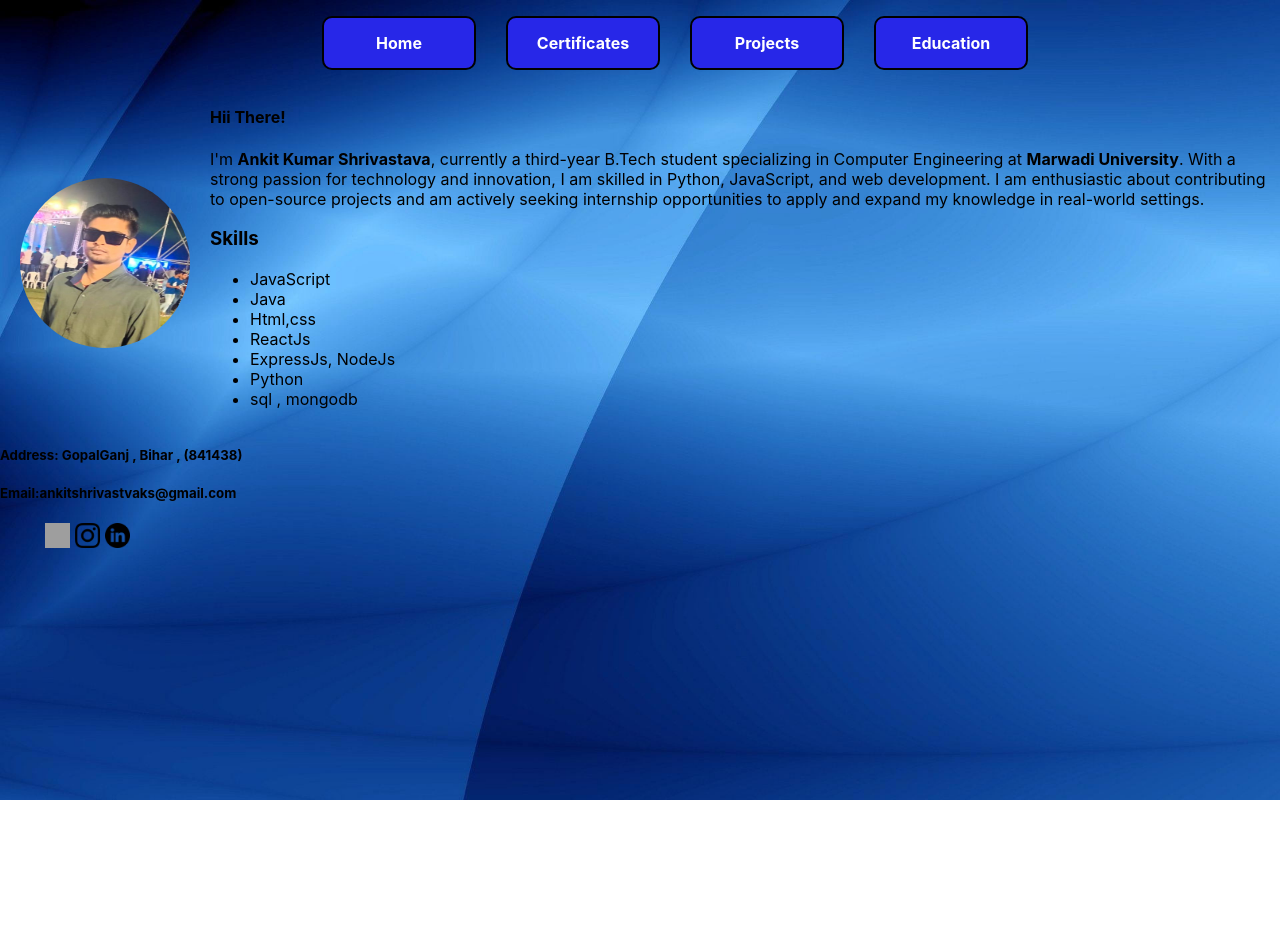
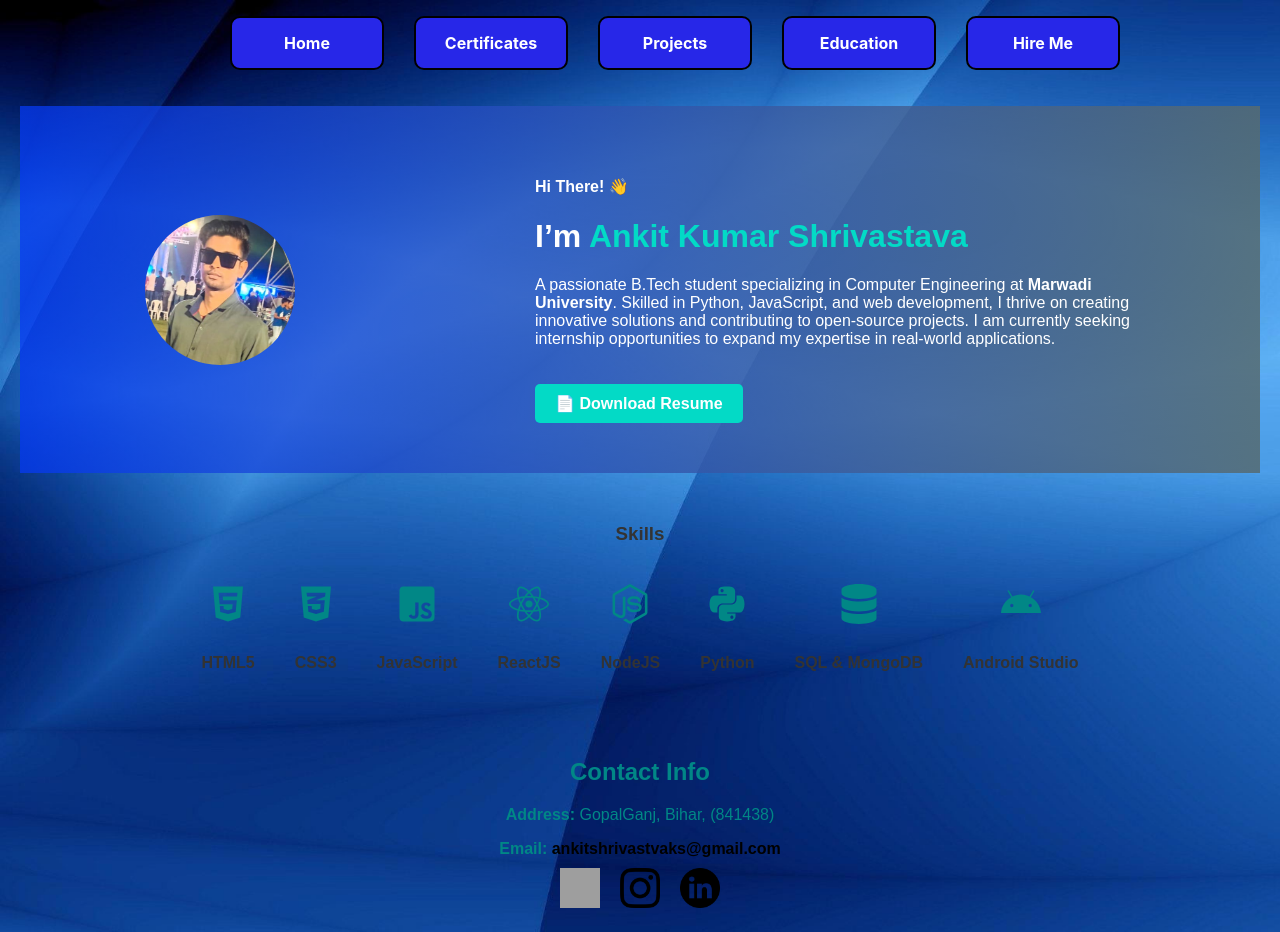
Before and after one commit to AnkitShrivastava27/portfolio, a React (Create React App) app: page / in a window 1280 px wide. Before the commit the page ends 800 px from the top, so only its background shows below. Built offline with nearby package versions, Linux system fonts and the light colour scheme; grey boxes are pictures that could not be loaded.

Commit message:
newChanges

```diff
--- a/package.json
+++ b/package.json
@@ -8,6 +8,7 @@
     "@testing-library/user-event": "^13.5.0",
     "react": "^18.3.1",
     "react-dom": "^18.3.1",
+    "react-icons": "^5.4.0",
     "react-responsive-carousel": "^3.2.23",
     "react-router-dom": "^6.23.1",
     "react-scripts": "5.0.1",
--- a/src/App.js
+++ b/src/App.js
@@ -4,6 +4,7 @@ import Certificates from './components/Certificates';
 import Project from './components/Projects';
 import Home from './components/Home';
 import Education from './components/Education';
+import Contact from './components/Contact';
 
 function App() {
   return (
@@ -14,6 +15,7 @@ function App() {
           <li><Link to="/certificates">Certificates</Link></li>
           <li><Link to="/Projects">Projects</Link></li>
           <li><Link to='/Education'>Education</Link></li>
+          <li><Link to='/Contact'>Hire Me</Link></li>
         </ul>
 
 
@@ -22,7 +24,7 @@ function App() {
         <Route path='/certificates' element={<Certificates/>}/>
         <Route path='/Projects' element={<Project/>}/>
         <Route path='/Education' element={<Education/>}/>
-
+        <Route path='/Contact' element={<Contact/>}/>
       </Routes>
     </Router>
     </div>
--- /dev/null
+++ b/src/components/Contact.js
@@ -0,0 +1,46 @@
+import React from "react";
+import git from "../images/github.png";
+import insta from "../images/instagram.png";
+import linked from "../images/linkedin.png";
+import "./contact.css";
+
+const Contact = () => {
+  return (
+    <div className="contact-container">
+      <h2>Contact Me</h2>
+
+      {/* Contact Form */}
+      <form className="contact-form" onSubmit={(e) => e.preventDefault()}>
+        <label>
+          Name:
+          <input type="text" name="name" placeholder="Your Name" required />
+        </label>
+        <label>
+          Email:
+          <input type="email" name="email" placeholder="Your Email" required />
+        </label>
+        <label>
+          Message:
+          <textarea name="message" placeholder="Your Message" rows="4" required></textarea>
+        </label>
+        <button type="submit">Send Message</button>
+      </form>
+
+      {/* Social Links */}
+      <div className="social-links">
+        <p>Or reach out via:</p>
+        <a href="https://github.com/AnkitShrivastava27" target="_blank" rel="noopener noreferrer">
+          <img src={git} alt="GitHub" />
+        </a>
+        <a href="https://www.instagram.com/the.ankit.srivastava?igsh=azE0bG5mMzdod20w" target="_blank" rel="noopener noreferrer">
+          <img src={insta} alt="Instagram" />
+        </a>
+        <a href="https://www.linkedin.com/in/ankit-kumar-shrivastava-79329226a" target="_blank" rel="noopener noreferrer">
+          <img src={linked} alt="LinkedIn" />
+        </a>
+      </div>
+    </div>
+  );
+};
+
+export default Contact;
--- a/src/components/Home.js
+++ b/src/components/Home.js
@@ -1,39 +1,93 @@
- import React from "react"
- import git from '../images/github.png'
-import insta from '../images/instagram.png'
-import linked from '../images/linkedin.png'
-import profile from'../images/profile.jpg'
+import React from "react";
+import git from "../images/github.png";
+import insta from "../images/instagram.png";
+import linked from "../images/linkedin.png";
+import profile from "../images/profile.jpg";
+import Resume from "./resume.pdf";
+import { FaHtml5, FaCss3Alt, FaJsSquare, FaReact, FaPython, FaNodeJs, FaDatabase, FaAndroid } from 'react-icons/fa';
 import './home.css';
- const Home=()=>{
-    return(
-        <div>
-        <div className="home">
-        <div >
-         <img className='profile' src={profile}/>
+
+const Home = () => {
+  return (
+    <div className="home-container">
+      {/* Hero Section */}
+      <div className="hero-section">
+        <img className="profile-image" src={profile} alt="Profile" />
+        <div className="intro-text">
+          <h4>Hi There! 👋</h4>
+          <h1>I’m <span>Ankit Kumar Shrivastava</span></h1>
+          <p>
+            A passionate B.Tech student specializing in Computer Engineering at <strong>Marwadi University</strong>.
+            Skilled in Python, JavaScript, and web development, I thrive on creating innovative solutions and contributing to open-source projects.
+            I am currently seeking internship opportunities to expand my expertise in real-world applications.
+          </p>
+          {/* Download Resume Button */}
+          <a href={Resume} download="Ankit_Shrivastava_Resume.pdf" className="resume-button">
+            📄 Download Resume
+          </a>
         </div>
-        <div>
-            <h4>Hii There!</h4>
-            <p> I'm <strong>Ankit Kumar Shrivastava</strong>, currently a third-year B.Tech student specializing in Computer Engineering at <strong>Marwadi University</strong>. With a strong passion for technology and innovation, I am skilled in Python, JavaScript, and web development. I am enthusiastic about contributing to open-source projects and am actively seeking internship opportunities to apply and expand my knowledge in real-world settings.</p>
-               <h3>Skills</h3>
-            <ul><li>JavaScript</li>
-            <li>Java</li>
-            <li>Html,css</li>
-            <li>ReactJs</li>
-          <li>ExpressJs, NodeJs</li>
-          <li>Python</li>
-          <li>sql , mongodb</li></ul>
+      </div>
+
+      {/* Skills Section */}
+      <div className="skills-section">
+        <h3>Skills</h3>
+        <div className="skills-list">
+          <div className="skill">
+            <FaHtml5 className="skill-icon" />
+            <p>HTML5</p>
+          </div>
+          <div className="skill">
+            <FaCss3Alt className="skill-icon" />
+            <p>CSS3</p>
+          </div>
+          <div className="skill">
+            <FaJsSquare className="skill-icon" />
+            <p>JavaScript</p>
+          </div>
+          <div className="skill">
+            <FaReact className="skill-icon" />
+            <p>ReactJS</p>
+          </div>
+          <div className="skill">
+            <FaNodeJs className="skill-icon" />
+            <p>NodeJS</p>
+          </div>
+          <div className="skill">
+            <FaPython className="skill-icon" />
+            <p>Python</p>
+          </div>
+          <div className="skill">
+            <FaDatabase className="skill-icon" />
+            <p>SQL & MongoDB</p>
+          </div>
+          <div className="skill">
+            <FaAndroid className="skill-icon" />
+            <p>Android Studio</p>
+          </div>
         </div>
+      </div>
+
+      {/* Contact Section */}
+      <div className="contact-info">
+        <h4>Contact Info</h4>
+        <p><strong>Address:</strong> GopalGanj, Bihar, (841438)</p>
+        <p><strong>Email:</strong> <a href="mailto:ankitshrivastvaks@gmail.com">ankitshrivastvaks@gmail.com</a></p>
+
+        {/* Social Links */}
+        <div className="social-links">
+          <a href="https://github.com/AnkitShrivastava27" target="_blank" rel="noopener noreferrer">
+            <img className="social-icon" src={git} alt="GitHub" />
+          </a>
+          <a href="https://www.instagram.com/the.ankit.srivastava?igsh=azE0bG5mMzdod20w" target="_blank" rel="noopener noreferrer">
+            <img className="social-icon" src={insta} alt="Instagram" />
+          </a>
+          <a href="https://www.linkedin.com/in/ankit-kumar-shrivastava-79329226a" target="_blank" rel="noopener noreferrer">
+            <img className="social-icon" src={linked} alt="LinkedIn" />
+          </a>
         </div>
-        <h5>Address: GopalGanj , Bihar , (841438)</h5>
-        <h5>Email:ankitshrivastvaks@gmail.com</h5>
+      </div>
+    </div>
+  );
+};
 
-        <ul className='mainLogo'>
-          <li><a href='https://github.com/AnkitShrivastava27'><img  className="logo" src={git}/></a></li>
-          <li><a href='https://www.instagram.com/the.ankit.srivastava?igsh=azE0bG5mMzdod20w'><img  className="logo" src={insta}/></a></li>
-          <li><a href='https://www.linkedin.com/in/ankit-kumar-shrivastava-79329226a'><img  className="logo" src={linked}/></a></li>
-        </ul>
-        </div>
-    )
-
- }
- export default Home
+export default Home;
--- a/src/components/Project3.js
+++ b/src/components/Project3.js
@@ -48,7 +48,7 @@ const Project3 = () => {
         </ul>
         <ul>
             <h5>Links</h5>
-            <li>Website : <a href="#" >not deployed yet</a></li>
+            <li>Website : <a href="https://wrightist.vercel.app/" >url</a></li>
             <li>github repo : <a href="https://github.com/AnkitShrivastava27/BlogWebsite">Click here</a></li>
         </ul>
         </div>
--- /dev/null
+++ b/src/components/contact.css
@@ -0,0 +1,66 @@
+.contact-container {
+    max-width: 800px;
+    margin: 0 auto;
+    padding: 20px;
+    text-align: center;
+  }
+
+  .contact-container h2 {
+    font-size: 2rem;
+    margin-bottom: 20px;
+    color: #3700b3;
+  }
+
+  .contact-form {
+    display: flex;
+    flex-direction: column;
+    gap: 15px;
+    margin-bottom: 30px;
+  }
+
+  .contact-form label {
+    font-size: 1rem;
+    text-align: left;
+    margin-bottom: 5px;
+    color: #6200ee;
+  }
+
+  .contact-form input,
+  .contact-form textarea {
+    width: 100%;
+    padding: 10px;
+    font-size: 1rem;
+    border: 1px solid #ccc;
+    border-radius: 5px;
+  }
+
+  .contact-form button {
+    padding: 10px 20px;
+    font-size: 1rem;
+    color: #fff;
+    background-color: #6200ee;
+    border: none;
+    border-radius: 5px;
+    cursor: pointer;
+    transition: background-color 0.3s ease;
+  }
+
+  .contact-form button:hover {
+    background-color: #3700b3;
+  }
+
+  .social-links {
+    display: flex;
+    justify-content: center;
+    gap: 20px;
+  }
+
+  .social-links img {
+    width: 40px;
+    height: 40px;
+    transition: transform 0.3s ease;
+  }
+
+  .social-links img:hover {
+    transform: scale(1.2);
+  }
--- a/src/components/home.css
+++ b/src/components/home.css
@@ -1,52 +1,121 @@
-.logo {
-  height: 25px;
-  width: 25px;
-  margin-left: 5px;
+/* Home Page Styles */
+.home-container {
+  font-family: 'Arial', sans-serif;
+  color: #333;
+  padding: 20px;
 }
 
-.mainLogo {
-  list-style: none;
+/* Hero Section */
+.hero-section {
   display: flex;
   align-items: center;
-  margin-top: 20px;
+  justify-content: space-around;
+  background: linear-gradient(to right, #0539f4bd, #566b71db);
+  padding: 50px 20px;
+  color: white;
 }
 
-.profile {
-  margin-top: 20px;
-  height: 170px;
-  width: 170px;
+.profile-image {
   border-radius: 50%;
+  width: 150px;
+  height: 150px;
+  object-fit: cover;
+  margin-right: 30px;
 }
 
-.home {
-  display: flex;
-  justify-content: space-between;
-  align-items: center;
+.intro-text {
+  max-width: 600px;
 }
 
-.home div {
-  margin-left: 20px;
+.intro-text h1 span {
+  color: #03DAC6;
 }
 
-/* Media query for mobile devices */
-@media (max-width: 768px) {
-  .home {
-      flex-direction: column;
-      align-items: center;
-  }
-  ul{
-    list-style: none;
-  }
-  .profile {
-      margin-top: 10px; /* Reduced margin for better spacing */
-  }
+.resume-button {
+  display: inline-block;
+  margin-top: 20px;
+  padding: 10px 20px;
+  background-color: #03DAC6;
+  color: white;
+  border: none;
+  border-radius: 5px;
+  text-decoration: none;
+  font-weight: bold;
+  transition: background-color 0.3s;
+}
 
-  .home div {
-      margin-left: 0; /* Reset margin for inner divs */
-      text-align: center; /* Center text content */
-  }
+.resume-button:hover {
+  background-color: #018786;
+}
 
-  .mainLogo {
-      justify-content: center; /* Center social media icons on mobile */
-  }
+/* Skills Section */
+.skills-section {
+  margin: 50px 0;
+  text-align: center;
 }
+
+.skills-list {
+  display: flex;
+  flex-wrap: wrap;
+  justify-content: center;
+}
+
+.skill {
+  margin: 20px;
+  text-align: center;
+}
+
+.skill-icon {
+  font-size: 40px;
+  color: #018786;
+  margin-bottom: 10px;
+  transition: transform 0.3s ease;
+}
+
+.skill-icon:hover {
+  transform: scale(1.2);
+}
+
+.skill p {
+  font-weight: bold;
+}
+
+/* Contact Section */
+.contact-info {
+  text-align: center;
+  margin-top: 40px;
+  color:#018786;
+}
+
+.contact-info h4 {
+  font-size: 24px;
+  margin-bottom: 20px;
+}
+
+.contact-info p {
+  font-size: 16px;
+  margin-bottom: 10px;
+  color:#018786;
+}
+
+.contact-info a {
+  color: #000000;
+  text-decoration: none;
+  font-weight: bold;
+}
+
+.social-links {
+  display: flex;
+  justify-content: center;
+  gap: 20px;
+}
+
+.social-icon {
+  width: 30px;
+  height: 30px;
+  transition: transform 0.3s ease;
+}
+
+.social-icon:hover {
+  transform: scale(1.2);
+}
```
Also changed, not shown: 2 other files (tests, documents, lock files or other folders).
